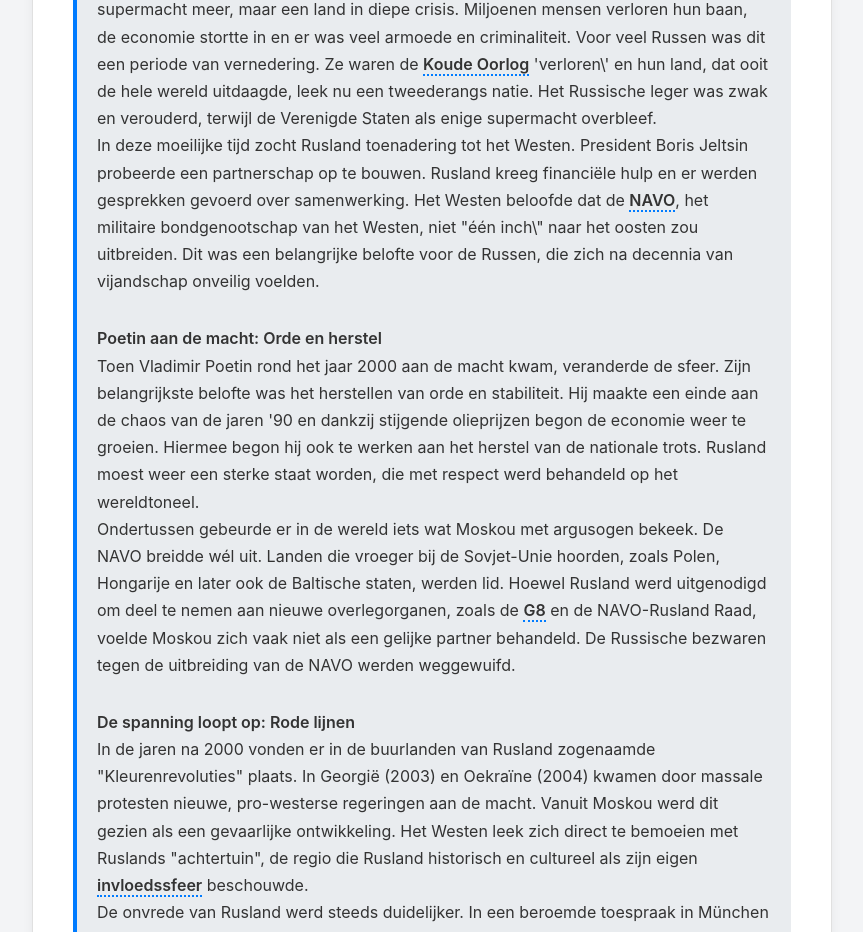
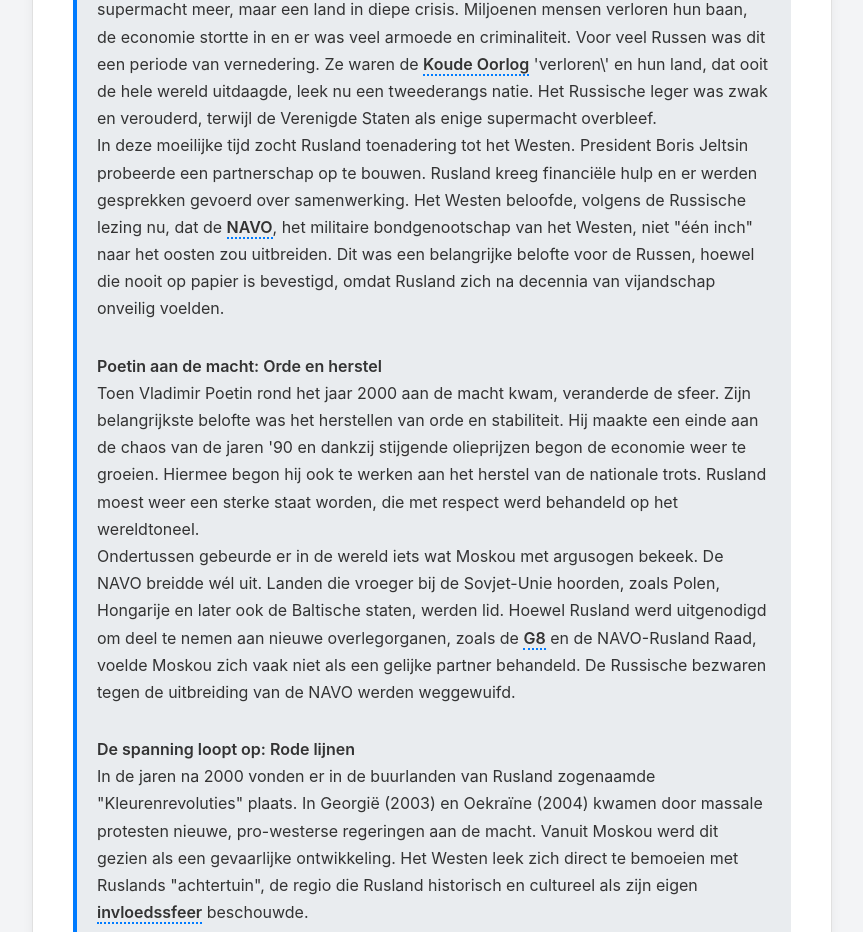
Before and after one commit to Rythovius/Internationale-betrekkingen-Rusland, a Next.js app: page / in a window 1280 px wide. Shown: the part 860-1792 px from the top of the page, without its empty margins (208-1071 px from the left). Built offline with nearby package versions, Linux system fonts and the light colour scheme.

Commit message:
Updated RussiaPageClient.tsx

```diff
--- a/src/components/RussiaPageClient.tsx
+++ b/src/components/RussiaPageClient.tsx
@@ -149,7 +149,7 @@ export default function RussiaPageClient() {
             <p>Om het gedrag van Rusland na 2008 te begrijpen, moeten we terug in de tijd. Het Rusland van vandaag is namelijk het resultaat van een turbulente periode die begon met een enorme klap: het einde van de <a id="source-sovjet-unie-1" href="#term-sovjet-unie" className="term-link"><strong>Sovjet-Unie</strong></a> in 1991.</p>
             <h3>De jaren '90: Een land in crisis</h3>
             <p>Toen de Sovjet-Unie uit elkaar viel, veranderde alles. Rusland was plotseling geen supermacht meer, maar een land in diepe crisis. Miljoenen mensen verloren hun baan, de economie stortte in en er was veel armoede en criminaliteit. Voor veel Russen was dit een periode van vernedering. Ze waren de <a id="source-koude-oorlog-1" href="#term-koude-oorlog" className="term-link"><strong>Koude Oorlog</strong></a> 'verloren\' en hun land, dat ooit de hele wereld uitdaagde, leek nu een tweederangs natie. Het Russische leger was zwak en verouderd, terwijl de Verenigde Staten als enige supermacht overbleef.</p>
-            <p>In deze moeilijke tijd zocht Rusland toenadering tot het Westen. President Boris Jeltsin probeerde een partnerschap op te bouwen. Rusland kreeg financiële hulp en er werden gesprekken gevoerd over samenwerking. Het Westen beloofde dat de <a id="source-navo-1" href="#term-navo" className="term-link"><strong>NAVO</strong></a>, het militaire bondgenootschap van het Westen, niet "één inch\" naar het oosten zou uitbreiden. Dit was een belangrijke belofte voor de Russen, die zich na decennia van vijandschap onveilig voelden.</p>
+            <p>In deze moeilijke tijd zocht Rusland toenadering tot het Westen. President Boris Jeltsin probeerde een partnerschap op te bouwen. Rusland kreeg financiële hulp en er werden gesprekken gevoerd over samenwerking. Het Westen beloofde, volgens de Russische lezing nu, dat de <a id="source-navo-1" href="#term-navo" className="term-link"><strong>NAVO</strong></a>, het militaire bondgenootschap van het Westen, niet "één inch" naar het oosten zou uitbreiden. Dit was een belangrijke belofte voor de Russen, hoewel die nooit op papier is bevestigd, omdat Rusland zich na decennia van vijandschap onveilig voelden.</p>
             <h3>Poetin aan de macht: Orde en herstel</h3>
             <p>Toen Vladimir Poetin rond het jaar 2000 aan de macht kwam, veranderde de sfeer. Zijn belangrijkste belofte was het herstellen van orde en stabiliteit. Hij maakte een einde aan de chaos van de jaren '90 en dankzij stijgende olieprijzen begon de economie weer te groeien. Hiermee begon hij ook te werken aan het herstel van de nationale trots. Rusland moest weer een sterke staat worden, die met respect werd behandeld op het wereldtoneel.</p>
             <p>Ondertussen gebeurde er in de wereld iets wat Moskou met argusogen bekeek. De NAVO breidde wél uit. Landen die vroeger bij de Sovjet-Unie hoorden, zoals Polen, Hongarije en later ook de Baltische staten, werden lid. Hoewel Rusland werd uitgenodigd om deel te nemen aan nieuwe overlegorganen, zoals de <a id="source-g8-1" href="#term-g8" className="term-link"><strong>G8</strong></a> en de NAVO-Rusland Raad, voelde Moskou zich vaak niet als een gelijke partner behandeld. De Russische bezwaren tegen de uitbreiding van de NAVO werden weggewuifd.</p>
```
